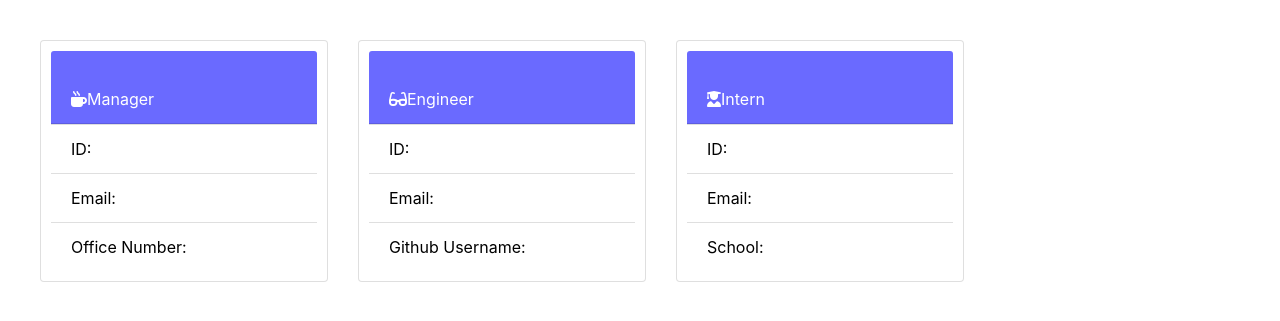
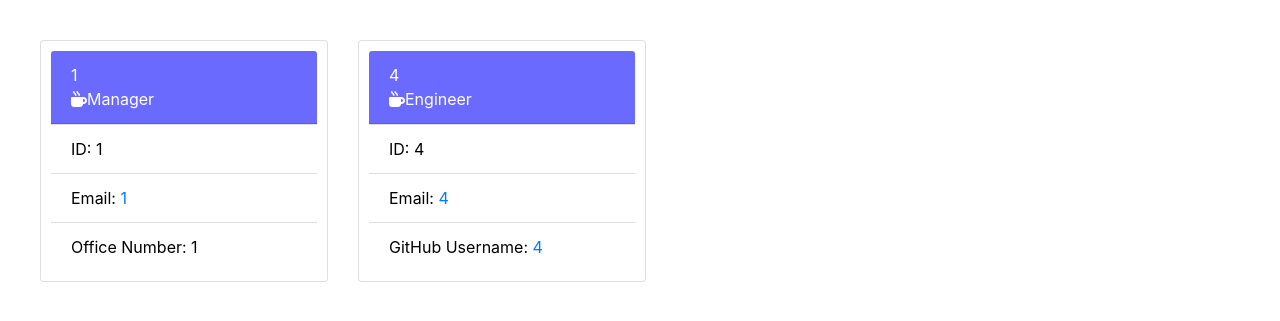
Before and after one commit to ScottieTee/Team-Profile-Generator, a website: page MyTeam.html in a window 1280 px wide. Shown: the part 91-412 px from the top of the page. Drawn offline with nearby package versions, Linux system fonts and the light colour scheme.

Commit message:
fixed the path

```diff
--- a/MyTeam.html
+++ b/MyTeam.html
@@ -1,54 +1,41 @@
+
         <!DOCTYPE html>
         <html lang="en">
         <head>
             <meta charset="UTF-8">
             <meta http-equiv="X-UA-Compatible" content="IE=edge">
             <meta name="viewport" content="width=device-width, initial-scale=1.0">
-    <link rel="stylesheet" href="https://stackpath.bootstrapcdn.com/bootstrap/4.5.0/css/bootstrap.min.css"
-        integrity="sha384-9aIt2nRpC12Uk9gS9baDl411NQApFmC26EwAOH8WgZl5MYYxFfc+NcPb1dKGj7Sk" crossorigin="anonymous">
+            <link rel="stylesheet" href="https://stackpath.bootstrapcdn.com/bootstrap/4.5.0/css/bootstrap.min.css" integrity="sha384-9aIt2nRpC12Uk9gS9baDl411NQApFmC26EwAOH8WgZl5MYYxFfc+NcPb1dKGj7Sk" crossorigin="anonymous">
             <script src="https://kit.fontawesome.com/1e0a13a89f.js" crossorigin="anonymous"></script>
             <link rel="stylesheet" href="./style.css" />
             <title>Team Profile Generator</title>
         </head>
         <body>
             <header>
-    <h1> My Team </h1>
+            <h1>My Team</h1>
             </header>
 
             <main>
     <div class="card" style="width: 18rem;">
             <div class="card-header">
-           <br/>
+           1 <br/>
            <i class="fas fa-mug-hot"></i>Manager</div>
            <ul class="list-group list-group-flush">
-            <li class="list-group-item">ID: </li>
-            <li class="list-group-item">Email: <span id="email"><a href=""></a></span></li>
-            <li class="list-group-item">Office Number:</li>
+            <li class="list-group-item">ID: 1</li>
+            <li class="list-group-item">Email: <span id="email"><a href="mailto:1">1</a></span></li>
+            <li class="list-group-item">Office Number: 1</li>
             </ul>
         </div>
-
     <div class="card" style="width: 18rem;">
             <div class="card-header">
-           <br/>
-           <i class="fas fa-glasses"></i>Engineer</div>
+           4 <br/>
+           <i class="fas fa-mug-hot"></i>Engineer</div>
            <ul class="list-group list-group-flush">
-            <li class="list-group-item">ID: </li>
-            <li class="list-group-item">Email: <span id="email"><a href=""></a></span></li>
-            <li class="list-group-item">Github Username: <a target="_blank" href="https://github.com/"></a></li>
+            <li class="list-group-item">ID: 4</li>
+            <li class="list-group-item">Email: <span id="email"><a href="mailto:4">4</a></span></li>
+            <li class="list-group-item">GitHub Username: <a target="_blank" href="https://github.com/4">4</a></li>
             </ul>
-        </div>
-
-        <div class="card" style="width: 18rem;">
-            <div class="card-header">
-           <br/>
-           <i class="fas fa-user-graduate"></i>Intern</div>
-           <ul class="list-group list-group-flush">
-            <li class="list-group-item">ID:</li>
-            <li class="list-group-item">Email: <span id="email"><a href=""></a></span></li>
-            <li class="list-group-item">School:</li>
-            </ul>
-        </div>
-         </main>
+        </div> </main>
 
         </body>
         </html>
```
Also changed, not shown: app.js (+2 -6 lines), output/MyTeam.html. Lines whose indentation alone changed are shown as unchanged.
